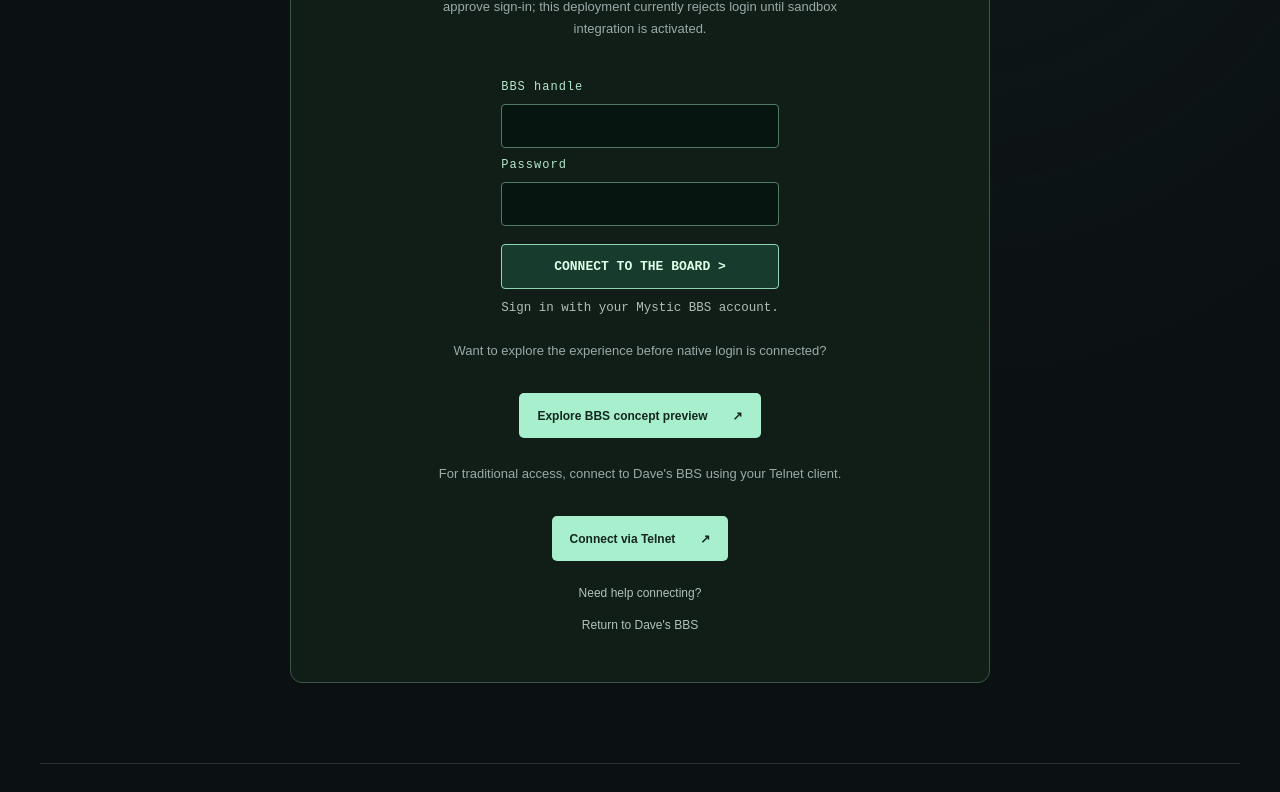
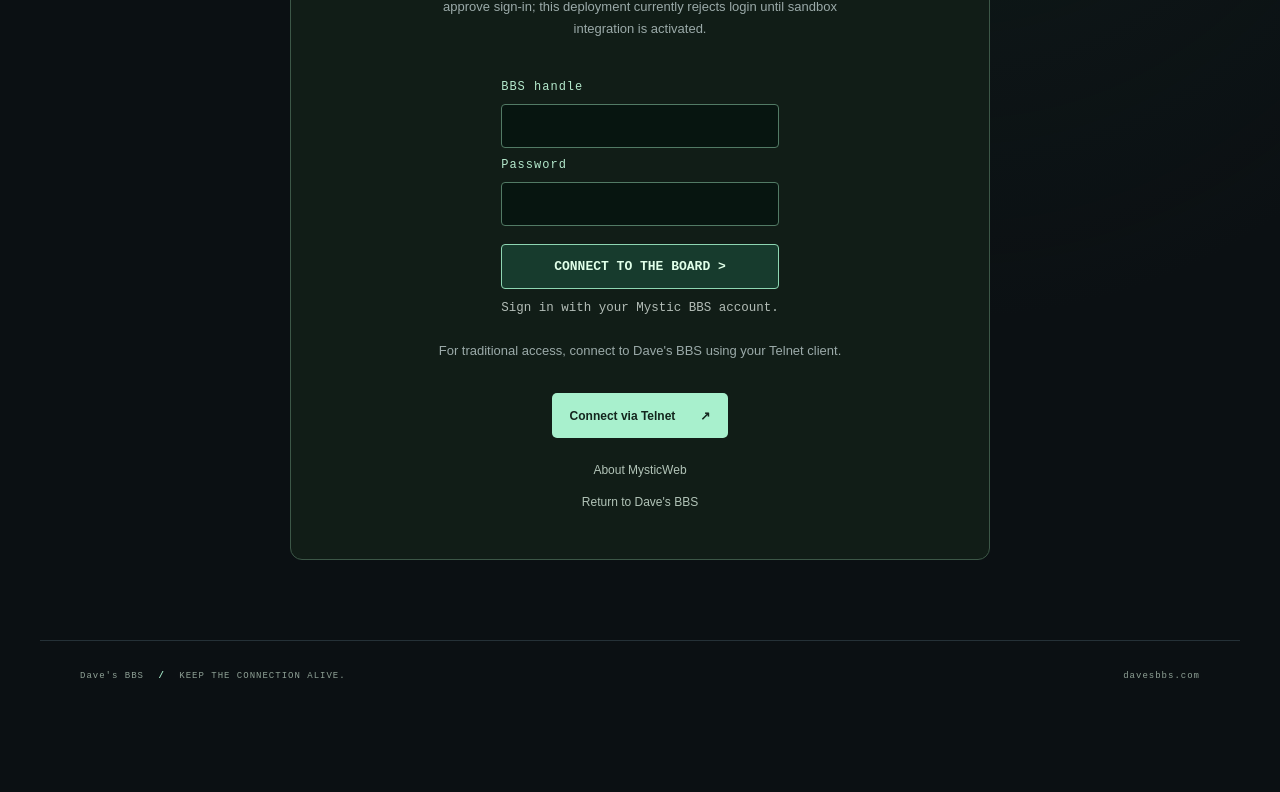
Before and after one commit to javadude334/MysticWeb, a Next.js app: page /login in a window 1280 px wide. Shown: the part 484-1276 px from the top of the page. After the commit the page ends 1195 px from the top, so only its background shows below. Built offline with nearby package versions, Linux system fonts and the light colour scheme.

Commit message:
Remove guest preview entry from login page

```diff
--- a/src/app/login/page.tsx
+++ b/src/app/login/page.tsx
@@ -24,11 +24,9 @@ export default function Login() {
           <span className={styles.badge}>NATIVE ACCESS / STAGED</span>
           <p>Use your Mystic BBS handle and password. The native server must approve sign-in; this deployment currently rejects login until sandbox integration is activated.</p>
           <LoginForm />
-          <p>Want to explore the experience before native login is connected?</p>
-          <Link className={styles.primary} href="/dashboard">Explore BBS concept preview <span aria-hidden="true">↗</span></Link>
           <p>For traditional access, connect to Dave&apos;s BBS using your Telnet client.</p>
           <a className={styles.primary} href="telnet://davesbbs.com">Connect via Telnet <span aria-hidden="true">↗</span></a>
-          <Link className={styles.back} href="/connect">Need help connecting?</Link>
+          <Link className={styles.back} href="/about">About MysticWeb</Link>
           <Link className={styles.back} href="/">Return to Dave&apos;s BBS</Link>
         </section>
       </main>
```
